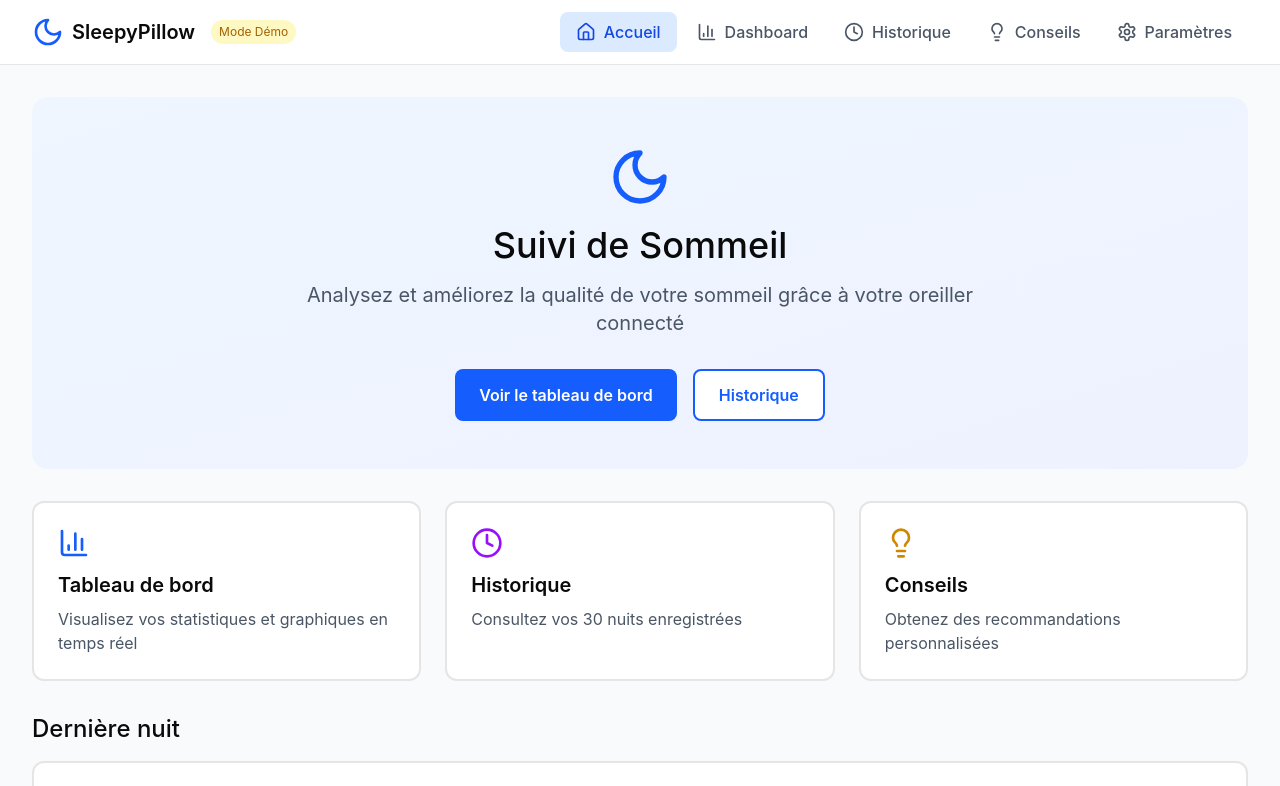
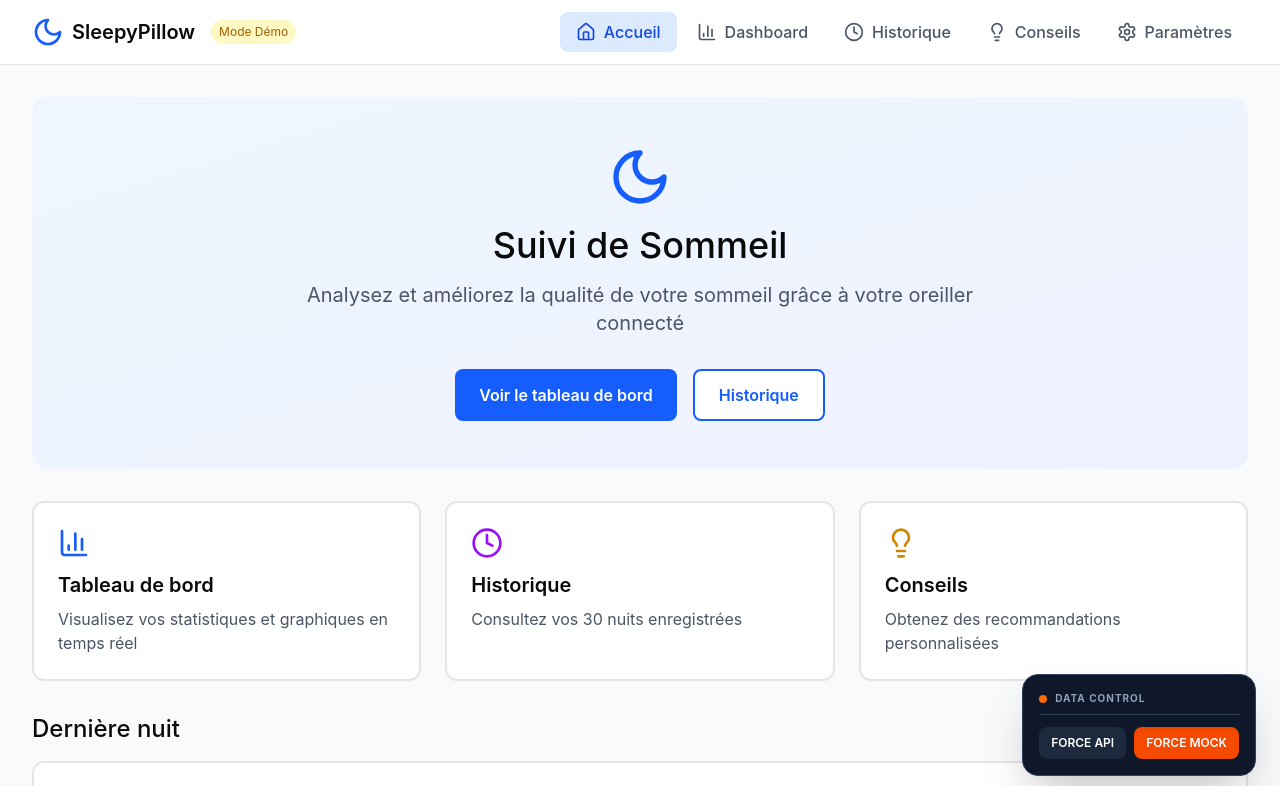
Before and after one commit to jmahot/Projet_M2_SleepyPillow_FigmaApp, a React (Vite) app: page / in a window 1280 px wide. Shown: the top 786 px of the page. Built offline with nearby package versions, Linux system fonts and the light colour scheme; no server answers.

Commit message:
1. intégration API fonctionnel - ajout choix de data source

```diff
--- a/src/app/App.tsx
+++ b/src/app/App.tsx
@@ -22,65 +22,66 @@ export default function App() {
   const [realtimeData, setRealtimeData] = useState(mockRealtimeData);
   const [isLoading, setIsLoading] = useState(true);
   const [useMockData, setUseMockData] = useState(false);
+  const [dataSource, setDataSource] = useState<'api' | 'mock'>('api');
 
   // Charger les données au démarrage
   useEffect(() => {
     loadData();
   }, []);
 
-  const loadData = async () => {
+  const loadData = async (forceMode?: 'api' | 'mock') => {
     setIsLoading(true);
+    // On utilise le mode forcé, sinon on regarde l'état dataSource
+    const mode = forceMode || dataSource;
 
     try {
-      // Tester la connexion au serveur silencieusement
-      const isServerAvailable = await checkServerAvailability();
-
-      if (!isServerAvailable) {
-        // Mode démo - pas de message d'erreur
-        throw new Error('Server offline - using demo mode');
+      if (mode === 'mock') {
+        throw new Error('Forced Mock Mode');
       }
 
-      // Charger les sessions
+      // 1. Charger les sessions depuis /all
       const fetchedSessions = await sessionsAPI.getAll();
 
-      // Si aucune session n'existe, initialiser avec des données mockées
-      if (fetchedSessions.length === 0) {
-        setUseMockData(true);
-        const mockSessions = generateMockSessions();
-        setSessions(mockSessions);
-
-        toast.info('Aucune donnée trouvée', {
-          description: 'Utilisation de données de démonstration. Allez dans Paramètres pour importer des données.'
-        });
-      } else {
+      if (fetchedSessions && fetchedSessions.length > 0) {
         setSessions(fetchedSessions);
         setUseMockData(false);
-        toast.success('Données chargées depuis l\'API externe');
+        toast.success('Données chargées depuis l\'API Render');
+      } else {
+        throw new Error('API connectée mais aucune session trouvée');
       }
 
-      // Charger les paramètres
-      const fetchedSettings = await settingsAPI.get();
-      setSettings(fetchedSettings);
+      // 2. Charger les autres données (Settings, Advices, Realtime)
+      // On utilise .catch() pour chaque appel pour ne pas tout bloquer si une route manque
+      try {
+        const fetchedSettings = await settingsAPI.get();
+        setSettings(fetchedSettings);
+      } catch (e) { console.log("Settings non trouvés sur l'API"); }
 
-      // Charger les conseils
-      const fetchedAdvices = await advicesAPI.getAll();
-      if (fetchedAdvices.length > 0) {
-        setAdvices(fetchedAdvices);
-      }
+      try {
+        const fetchedAdvices = await advicesAPI.getAll();
+        if (fetchedAdvices.length > 0) setAdvices(fetchedAdvices);
+      } catch (e) { console.log("Advices non trouvés sur l'API"); }
 
-      // Charger les données en temps réel
-      const fetchedRealtime = await realtimeAPI.get();
-      if (fetchedRealtime) {
-        setRealtimeData(fetchedRealtime);
-      }
+      try {
+        const fetchedRealtime = await realtimeAPI.get();
+        if (fetchedRealtime) setRealtimeData(fetchedRealtime);
+      } catch (e) { console.log("Realtime non trouvé sur l'API"); }
 
     } catch (error) {
-      // Mode démo silencieux - pas de logs d'erreur ni de notifications
+      console.error('Erreur lors du chargement API:', error);
+
+      // Fallback : Mode démo
       setSessions(generateMockSessions());
       setSettings(mockSettings);
       setAdvices(mockAdvices);
       setRealtimeData(mockRealtimeData);
       setUseMockData(true);
+
+      if (mode === 'api') {
+        toast.error('Échec connexion API', {
+          description: 'Vérifiez votre connexion ou l\'URL Render.'
+        });
+      }
     } finally {
       setIsLoading(false);
     }
@@ -384,6 +385,28 @@ export default function App() {
 
       {/* Toaster */}
       <Toaster />
+
+      {/* Panel de Debug - ICI */}
+      <div className="fixed bottom-6 right-6 z-[9999] bg-slate-900 text-white p-4 rounded-2xl shadow-2xl flex flex-col gap-3 border border-slate-700 sm:scale-100 scale-90">
+        <div className="flex items-center gap-2 border-b border-slate-700 pb-2">
+          <div className={`w-2 h-2 rounded-full ${useMockData ? 'bg-orange-500' : 'bg-green-500'}`}></div>
+          <span className="text-[10px] font-bold uppercase tracking-widest text-slate-400">Data Control</span>
+        </div>
+        <div className="flex gap-2">
+          <button
+            onClick={() => { setDataSource('api'); loadData('api'); }}
+            className={`px-3 py-2 text-xs font-semibold rounded-lg transition-all ${!useMockData && dataSource === 'api' ? 'bg-blue-600 shadow-inner' : 'bg-slate-800 hover:bg-slate-700'}`}
+          >
+            FORCE API
+          </button>
+          <button
+            onClick={() => { setDataSource('mock'); loadData('mock'); }}
+            className={`px-3 py-2 text-xs font-semibold rounded-lg transition-all ${useMockData ? 'bg-orange-600 shadow-inner' : 'bg-slate-800 hover:bg-slate-700'}`}
+          >
+            FORCE MOCK
+          </button>
+        </div>
+      </div>
     </div>
   );
 }
--- a/src/app/services/api.ts
+++ b/src/app/services/api.ts
@@ -1,27 +1,20 @@
 import { SleepSession, SleepSettings, SleepAdvice, RealtimeData } from '../types/sleep';
 
 // URL de votre API externe
-const EXTERNAL_API_URL = 'https://projet-m2-sleepypillow.onrender.com';
+const EXTERNAL_API_URL = '/api-render';
 
 // Variable pour tracker si le serveur est disponible
 let serverAvailable: boolean | null = null;
 
 // Test de disponibilité du serveur
 export const checkServerAvailability = async (): Promise<boolean> => {
-  if (serverAvailable !== null) {
-    return serverAvailable;
-  }
-
   try {
-    const response = await fetch(`${EXTERNAL_API_URL}/sessions`, {
+    const response = await fetch(`${EXTERNAL_API_URL}/all`, { // <-- Vérifie /all
       method: 'GET',
-      signal: AbortSignal.timeout(5000), // Timeout de 5 secondes
+      signal: AbortSignal.timeout(5000),
     });
-    serverAvailable = response.ok;
-    return serverAvailable;
+    return response.ok;
   } catch (error) {
-    console.log('API externe non disponible, utilisation du mode démo');
-    serverAvailable = false;
     return false;
   }
 };
@@ -95,23 +88,18 @@ const mapPhaseType = (type: string): 'awake' | 'light' | 'deep' | 'rem' => {
 // Sessions API
 export const sessionsAPI = {
   getAll: async (): Promise<SleepSession[]> => {
-    const data = await fetchAPI('/sessions');
+    const data = await fetchAPI('/all');
 
-    // Si la réponse est directement un tableau
+    // Ton JSON a une structure { "sessions": [...] }
+    if (data && data.sessions && Array.isArray(data.sessions)) {
+      return data.sessions.map(transformExternalSession);
+    }
+
+    // Au cas où l'API renvoie directement le tableau (sécurité)
     if (Array.isArray(data)) {
       return data.map(transformExternalSession);
     }
 
-    // Si la réponse est un objet avec une propriété sessions ou sleep_records
-    if (data.sessions) {
-      return data.sessions.map(transformExternalSession);
-    }
-
-    if (data.sleep_records) {
-      return data.sleep_records.map(transformExternalSession);
-    }
-
-    // Sinon retourner un tableau vide
     return [];
   },
 
@@ -211,8 +199,8 @@ export const feedbackAPI = {
 export const realtimeAPI = {
   get: async (): Promise<RealtimeData | null> => {
     try {
-      const data = await fetchAPI('/realtime');
-      return data.realtimeData || data;
+      const data = await fetchAPI('/all'); // On utilise /all car tout est dedans
+      return data.realtime || null;
     } catch (error) {
       return null;
     }
--- a/vite.config.ts
+++ b/vite.config.ts
@@ -5,15 +5,23 @@ import react from '@vitejs/plugin-react'
 
 export default defineConfig({
   plugins: [
-    // The React and Tailwind plugins are both required for Make, even if
-    // Tailwind is not being actively used – do not remove them
     react(),
     tailwindcss(),
   ],
   resolve: {
     alias: {
-      // Alias @ to the src directory
       '@': path.resolve(__dirname, './src'),
     },
   },
+  // Ajout de la configuration du serveur et du proxy
+  server: {
+    proxy: {
+      '/api-render': {
+        target: 'https://projet-m2-sleepypillow.onrender.com',
+        changeOrigin: true,
+        rewrite: (path) => path.replace(/^\/api-render/, ''),
+        secure: true,
+      },
+    },
+  },
 })
```
Also changed, not shown: 5 other files (tests, documents, lock files or other folders).
